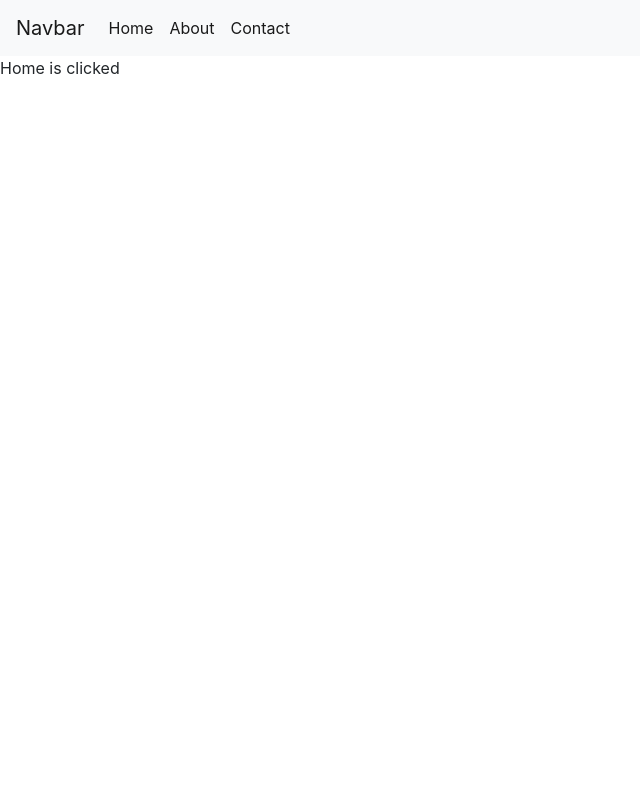
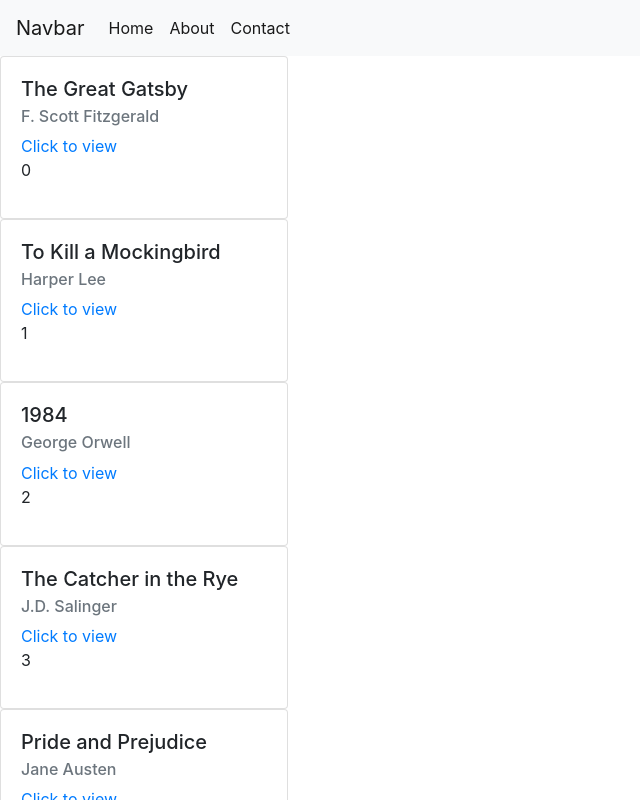
Before and after one commit to dhruviklathiya/31-10-2023-REACT-PROJECT-PRACTICE-1, a React (Create React App) app: page / in a window 1280 px wide. Shown: the top 800 px of the page, without its empty margins (0-640 px from the left). Built offline with nearby package versions, Linux system fonts and the light colour scheme.

Commit message:
Dynamic link

```diff
--- /dev/null
+++ b/src/App6.js
@@ -0,0 +1,25 @@
+import React from 'react'
+import Navbar from './Navbar'
+import Home from './Home'
+import About from './About'
+import Contact from './Contact'
+import { Route, Routes } from 'react-router-dom'
+import data from './Data'
+import Card from './Card'
+import App6result from './App6result'
+
+const App6 = () => {
+  return (
+    <>
+    <Navbar/>
+    <Routes>
+        <Route path='/' exact element={<Home/>}/>
+        <Route path='/about' exact element={<About/>}/>
+        <Route path='/contact' exact element={<Contact/>}/>
+        <Route path='/:cardtitle' exact element={<App6result/>}/>
+    </Routes>
+    </>
+  )
+}
+
+export default App6
--- /dev/null
+++ b/src/App6result.jsx
@@ -0,0 +1,17 @@
+import React from 'react'
+import { useParams } from 'react-router-dom'
+import data from './Data';
+
+const App6result = () => {
+    const { cardtitle } = useParams();
+    const result = data?.filter((one) => one.title == cardtitle)
+    console.log("🚀 ~ file: App6result.jsx:9 ~ App6result ~ result:", result)
+    return (
+    <>
+    <h1>{result[0].title}</h1>
+    <h1>{result[0].author}</h1>
+    </>
+  )
+}
+
+export default App6result
--- a/src/Card.jsx
+++ b/src/Card.jsx
@@ -12,9 +12,27 @@
 //     )
 // }
 
+import { Link } from "react-router-dom"
+
 
 
 // Rendering from App2 with UI component
+// const Card = ({title,author,ind_}) => {
+//   return(
+//       <>
+//       <div class="card" style={{width: "18rem"}}>
+//         <div class="card-body">
+//           <h5 class="card-title">{title}</h5>
+//           <h6 class="card-subtitle mb-2 text-muted">{author}</h6>
+//           <a href="https://bento.me/dhruvik" class="card-link">Click here</a>
+//           <button type="button">Index: {ind_}</button>
+//         </div>
+//       </div>
+//       </>
+//   )
+// }
+
+// For App6
 const Card = ({title,author,ind_}) => {
   return(
       <>
@@ -22,12 +40,11 @@ const Card = ({title,author,ind_}) => {
         <div class="card-body">
           <h5 class="card-title">{title}</h5>
           <h6 class="card-subtitle mb-2 text-muted">{author}</h6>
-          <a href="https://bento.me/dhruvik" class="card-link">Click here</a>
-          <button type="button">Index: {ind_}</button>
+          <Link to={`/${title}`}>Click to view</Link>
+          <p>{ind_}</p>
         </div>
       </div>
       </>
   )
 }
-
 export default Card
--- a/src/Home.jsx
+++ b/src/Home.jsx
@@ -1,8 +1,14 @@
 import React from 'react'
+import Card from './Card'
+import data from './Data'
 
 const Home = () => {
   return (
-    <div>Home is clicked</div>
+    <>
+    {data?.map((val,ind)=>{
+        return <Card title={val.title} author={val.author} ind_={ind}/>
+    })}
+    </>
   )
 }
 
--- a/src/index.js
+++ b/src/index.js
@@ -5,6 +5,7 @@ import App2 from './App2';
 import App3 from './App3';
 import App4 from './App4';
 import App5 from './App5';
+import App6 from './App6';
 import Card from './Card';
 import data from './Data';
 import { BrowserRouter } from 'react-router-dom';
@@ -44,10 +45,18 @@ const root = ReactDOM.createRoot(document.getElementById('root'));
 // )
 
 // Run this for rendering App3.js file functional component [CRUD:Delete]
+// root.render(
+//     <>
+//     <BrowserRouter>
+//     <App5/>
+//     </BrowserRouter>
+//     </>
+// )
+
 root.render(
     <>
     <BrowserRouter>
-    <App5/>
+    <App6/>
     </BrowserRouter>
     </>
 )
```
Also changed, not shown: 1 other file (tests, documents, lock files or other folders).
